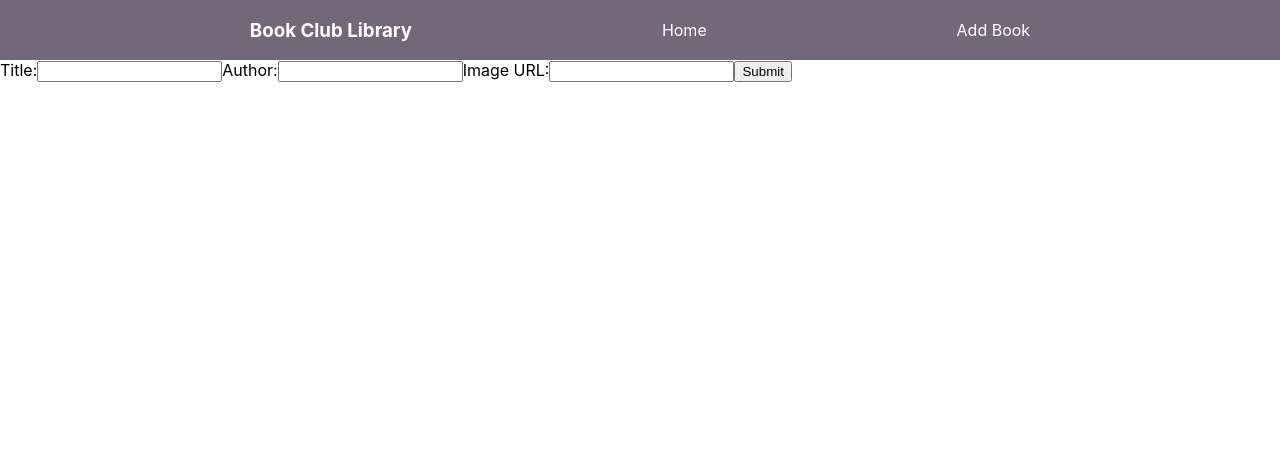
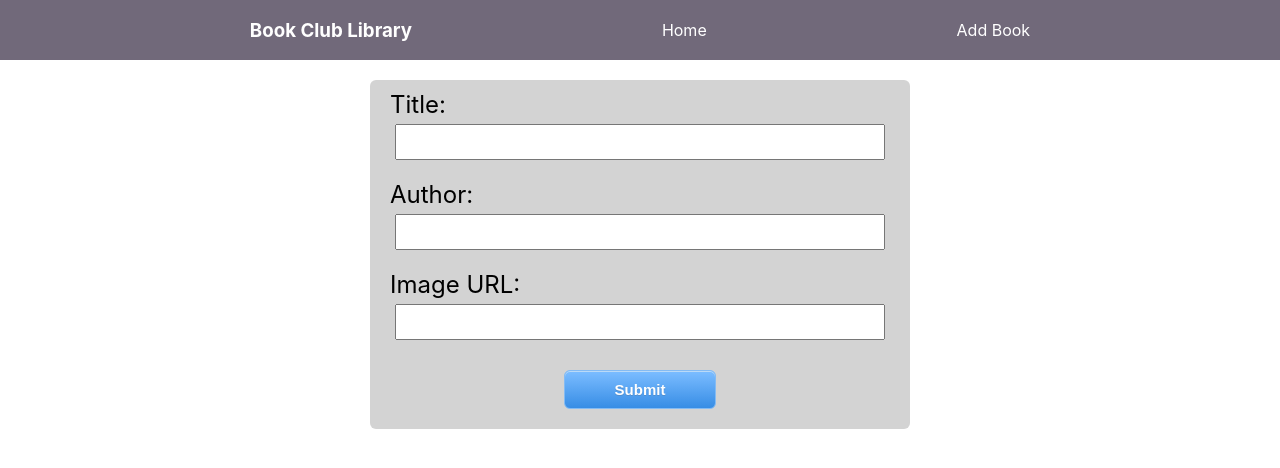
Before and after one commit to ldavidson45/book-club-react, a React (Create React App) app in the folder book-club-frontend/: page /new-book in a window 1280 px wide. Shown: the top 468 px of the page. Built offline with nearby package versions, Linux system fonts and the light colour scheme; no server answers.

Commit message:
add css style to newbook form

```diff
--- a/book-club-frontend/src/components/App/App.css
+++ b/book-club-frontend/src/components/App/App.css
@@ -4,6 +4,7 @@ nav {
   display: flex;
   justify-content: space-evenly;
   align-items: center;
+  width: 100vw;
 
 }
 
--- /dev/null
+++ b/book-club-frontend/src/components/NewBook/NewBook.css
@@ -0,0 +1,46 @@
+form, .form-content, label {
+    display: flex;
+    flex-direction: column;
+
+}
+
+.form-content {
+    margin: 20px auto;
+    border-radius: 6px;
+    background: lightgray;
+    padding: 10px 20px
+}
+
+label {
+    font-size: 24px;
+    width: 500px;
+    margin-bottom: 15px;
+}
+
+input {
+    height: 30px;
+    margin: 5px
+
+}
+
+
+.form-button {
+	-moz-box-shadow:inset 0px 1px 0px 0px #bbdaf7;
+	-webkit-box-shadow:inset 0px 1px 0px 0px #bbdaf7;
+	box-shadow:inset 0px 1px 0px 0px #bbdaf7;
+	background:linear-gradient(to bottom, #79bbff 5%, #378de5 100%);
+	background-color:#79bbff;
+	border-radius:6px;
+	border:1px solid #84bbf3;
+	display:inline-block;
+	cursor:pointer;
+	color:#ffffff;
+	font-family:Arial;
+	font-size:15px;
+	font-weight:bold;
+	padding:10px 50px;
+	text-decoration:none;
+    text-shadow:0px 1px 0px #528ecc;
+    margin: 10px auto;
+
+}
--- a/book-club-frontend/src/components/NewBook/NewBook.js
+++ b/book-club-frontend/src/components/NewBook/NewBook.js
@@ -1,5 +1,6 @@
-import React, { Component } from 'react';
+import React, { Component } from "react";
 import Axios from "axios";
+import "./NewBook.css";
 
 class NewBook extends Component {
   constructor(props) {
@@ -15,38 +16,51 @@ class NewBook extends Component {
   }
 
   handleChange(event) {
-        this.setState({[event.target.name]: event.target.value});
+    this.setState({ [event.target.name]: event.target.value });
   }
 
   handleSubmit(event) {
-          Axios.post("http://localhost:3000/api/books", this.state)
-            .then(res => {
-                this.props.getData()
-                this.props.history.push("/")
-            })
+    Axios.post("http://localhost:3000/api/books", this.state).then(res => {
+      this.props.getData();
+      this.props.history.push("/");
+    });
     event.preventDefault();
   }
 
   render() {
-          console.log(this.props)
+    console.log(this.props);
     return (
       <form onSubmit={this.handleSubmit}>
+        <div className="form-content">
           <label>
             Title:
-              <input type="text" name="title" value={this.state.title} onChange={this.handleChange} />
+            <input
+              type="text"
+              name="title"
+              value={this.state.title}
+              onChange={this.handleChange}
+            />
           </label>
-
           <label>
             Author:
-              <input type="text" name="author" value={this.state.author} onChange={this.handleChange} />
+            <input
+              type="text"
+              name="author"
+              value={this.state.author}
+              onChange={this.handleChange}
+            />
           </label>
-
           <label>
             Image URL:
-              <input type="text" name="image" value={this.state.image} onChange={this.handleChange} />
+            <input
+              type="text"
+              name="image"
+              value={this.state.image}
+              onChange={this.handleChange}
+            />
           </label>
-
-            <input type="submit" value="Submit" />
+            <button className="form-button" type="submit">Submit</button>
+        </div>
       </form>
     );
   }
```
Also changed, not shown: book-club-frontend/src/components/EditBook/EditBook.js (added). Lines whose indentation alone changed are shown as unchanged.
